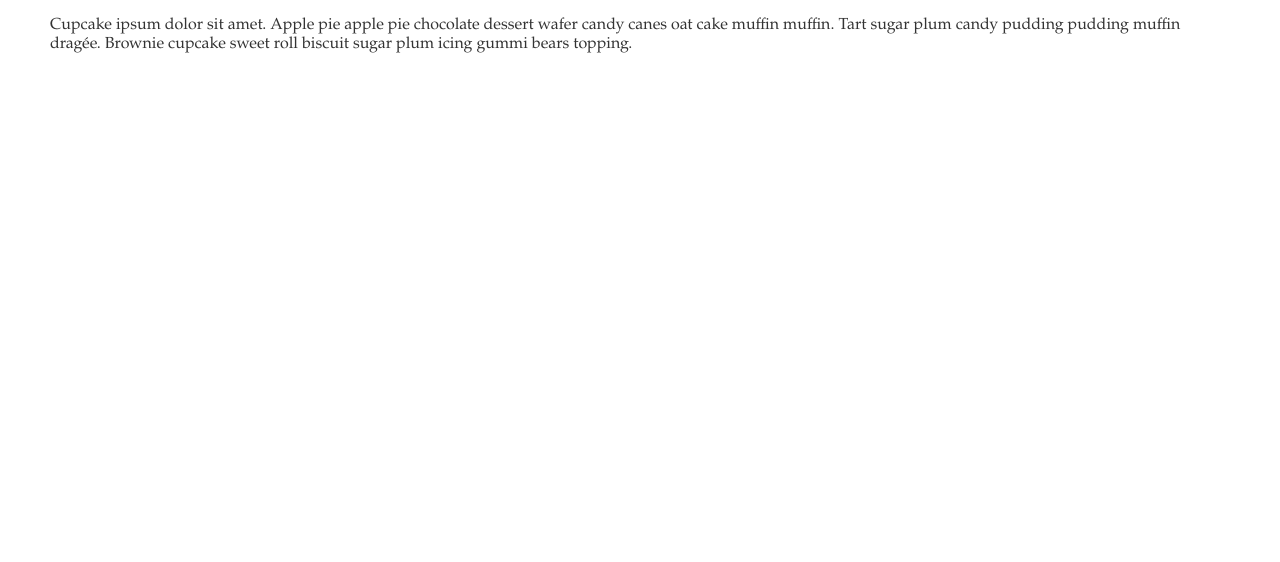
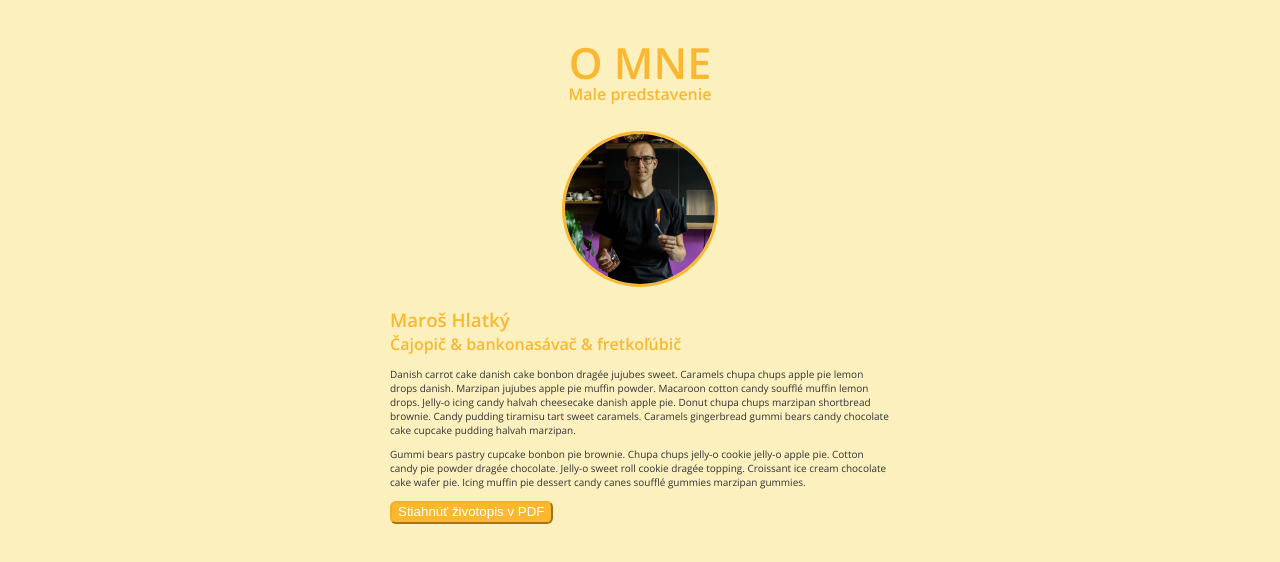
Before and after one commit to Minchifu/CV, a plain HTML site: page index.html in a window 1280 px wide. Drawn offline with nearby package versions, Linux system fonts and the light colour scheme.

Commit message:
dorovene CV

```diff
--- a/css/style.css
+++ b/css/style.css
@@ -4,9 +4,86 @@ body {
 }
 
 body {
+    background-color: #fbf0be;
     color: #333;
-    font-family: Goudy Old Style, Garamond, Big Caslon, Times New Roman, serif;
-
-    padding: 0px 50px;
+    font-family:'Open Sans', sans-serif;
 
 }
+
+header {
+    padding-top: 50px;
+}
+
+header h1 {
+    text-align: center;
+    font-size: 43px;
+}
+header h4 {
+    text-align: center;
+    line-height: 34px;
+    margin-top: 2px;
+    font-size: 16px;
+}
+
+
+main {
+    max-width: 500px;
+    margin: 0px auto;
+}
+
+article {
+    text-align: left;
+}
+
+h1, h4, h3 {
+    text-align: left;
+    color: #FCB730;
+    margin: 0px;
+    padding: 0px;
+    line-height: 25px;
+}
+
+p {
+    text-align: left;
+    font-size: 10px;
+    font-smooth: inherit;
+}
+
+
+
+img {
+    display: block;
+    margin: 20px auto;
+    border: 3px solid #FCB730;
+    height: 150px;
+    border-radius: 50%;
+
+
+}
+
+img:hover {
+          border: 3px solid #fb4613;
+          transition-duration: 1s;
+}
+
+
+button {
+    border-radius: 6px;
+    border-color: #f8af1c;
+    padding-bottom: 3px;
+}
+.fade {
+  background-color:  #FCB730;
+  color: #fff;
+  transition: background-color 1s;
+}
+
+.fade:hover {
+    background-color: #FC5B30;
+  }
+
+/* .fade:focus,
+.fade:active {
+    background-color: black;
+    transition: none;
+  } */
--- a/index.html
+++ b/index.html
@@ -5,14 +5,52 @@
     <meta http-equiv="X-UA-Compatible" content="IE=edge">
     <meta name="viewport" content="width=device-width, initial-scale=1.0">
     <link rel="stylesheet" href="./css/style.css">
+    <!-- Lobster font -->
+    <link rel="stylesheet" href="https://fonts.googleapis.com/css2?family=Open+Sans:ital,wght@0,300;0,400;0,600;1,400&display=swap" rel="stylesheet">
     <title>CV</title>
 </head>
 <body>
 
-    <p>
-        Cupcake ipsum dolor sit amet. Apple pie apple pie chocolate dessert wafer candy canes oat cake muffin muffin.
-        Tart sugar plum candy pudding pudding muffin dragée. Brownie cupcake sweet roll biscuit sugar plum icing gummi bears topping.
-    </p>
+    <header>
+
+        <h1>O MNE</h1>
+        <h4>Male predstavenie</h4>
+
+        <img src="./img/portret.jpg" alt="moj-portret">
+
+    </header>
+
+    <main>
+            <article>
+                <h3>Maroš Hlatký</h3>
+                <h4>Čajopič & bankonasávač & fretkoľúbič</h4>
+
+                <p>
+                    Danish carrot cake danish cake bonbon dragée jujubes sweet. Caramels chupa chups apple pie lemon drops danish.
+                    Marzipan jujubes apple pie muffin powder. Macaroon cotton candy soufflé muffin lemon drops.
+                    Jelly-o icing candy halvah cheesecake danish apple pie. Donut chupa chups marzipan shortbread brownie.
+                    Candy pudding tiramisu tart sweet caramels. Caramels gingerbread gummi bears candy chocolate cake cupcake pudding halvah marzipan.
+                </p>
+                <p>
+                    Gummi bears pastry cupcake bonbon pie brownie. Chupa chups jelly-o cookie jelly-o apple pie.
+                    Cotton candy pie powder dragée chocolate. Jelly-o sweet roll cookie dragée topping.
+                    Croissant ice cream chocolate cake wafer pie. Icing muffin pie dessert candy canes soufflé gummies marzipan gummies.
+                </p>
+                <button class="fade">Stiahnúť životopis v PDF</button>
+
+            </article>
+            <aside>
+
+            </aside>
+
+     </main>
+
+    <footer>
+
+    </footer>
+
+
+
 
 </body>
 </html>
```
Also changed, not shown: img/portret.jpg (added).
